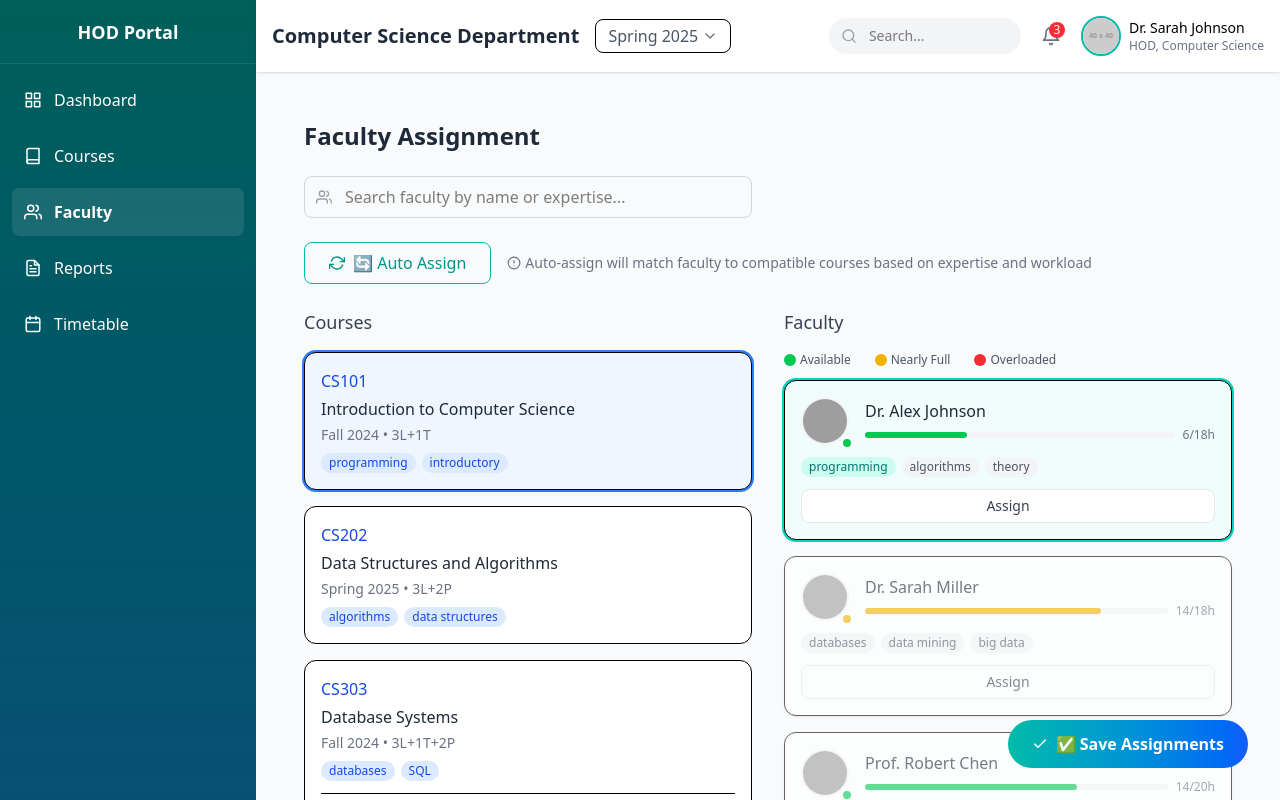
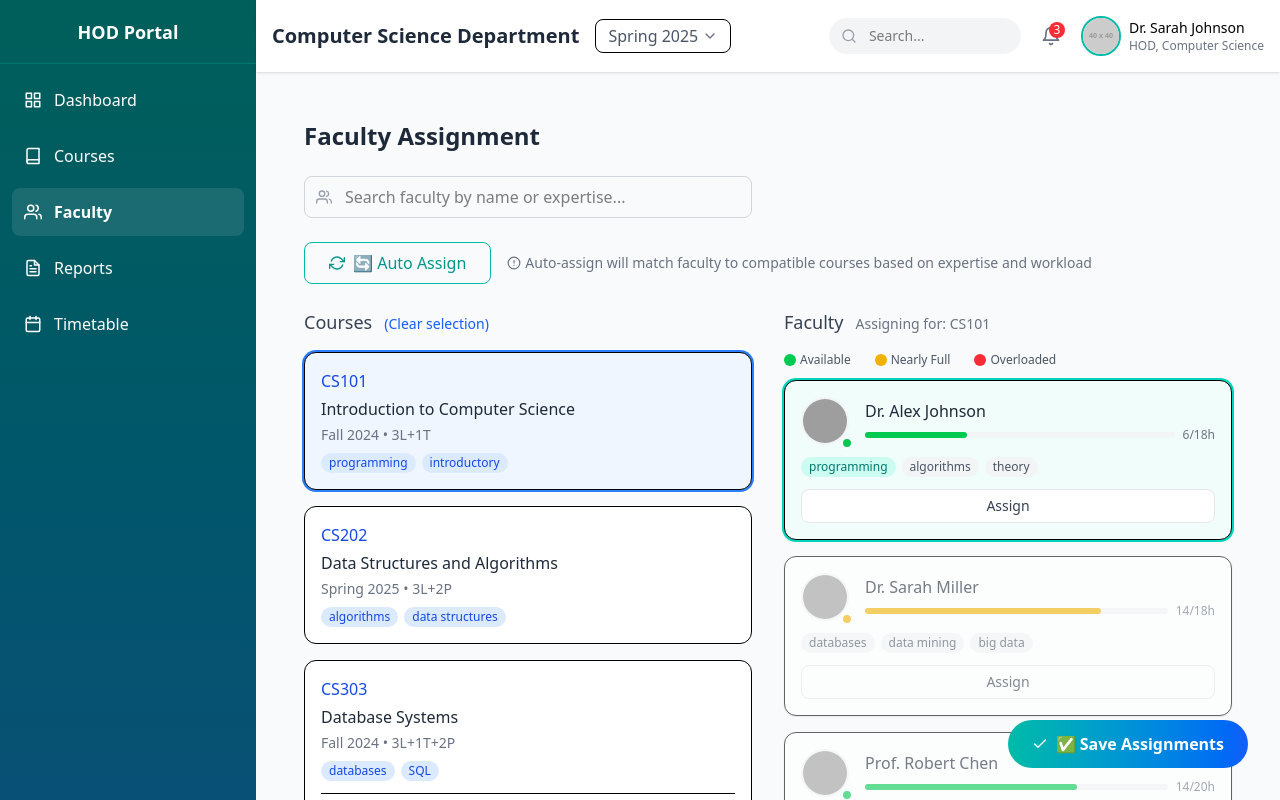
Before and after one commit to nihalsaran/engg-timetable, a React (Vite) app: page /faculty in a window 1280 px wide. Both pictures are taken after a click on the element 528 px from the left and 421 px from the top of the page. Shown: the top 800 px of the page. Built offline with nearby package versions, Linux system fonts and the light colour scheme; grey boxes are pictures that could not be loaded.

Commit message:
feat: enhance course selection with toggle and clear selection functionality

```diff
--- a/src/components/FacultyAssignment.jsx
+++ b/src/components/FacultyAssignment.jsx
@@ -299,7 +299,12 @@ export default function FacultyAssignment() {
   }, [searchTerm, faculty]);
 
   const handleSelectCourse = (course) => {
-    setSelectedCourse(course);
+    // If the course is already selected, deselect it by setting selectedCourse to null
+    if (selectedCourse && selectedCourse.id === course.id) {
+      setSelectedCourse(null);
+    } else {
+      setSelectedCourse(course);
+    }
   };
 
   const handleAssignFaculty = (facultyId) => {
@@ -430,7 +435,17 @@ export default function FacultyAssignment() {
       <div className="grid grid-cols-1 md:grid-cols-2 gap-8">
         {/* Left Column: Courses */}
         <div>
-          <h2 className="text-lg font-medium text-gray-700 mb-4">Courses</h2>
+          <h2 className="text-lg font-medium text-gray-700 mb-4">
+            Courses
+            {selectedCourse && (
+              <button
+                onClick={() => setSelectedCourse(null)}
+                className="ml-3 text-sm text-blue-600 hover:text-blue-800 font-normal"
+              >
+                (Clear selection)
+              </button>
+            )}
+          </h2>
           <div className="grid grid-cols-1 gap-4">
             {courses.map(course => {
               const assignedFaculty = faculty.find(f => f.id === course.faculty);
@@ -449,7 +464,14 @@ export default function FacultyAssignment() {
 
         {/* Right Column: Faculty */}
         <div>
-          <h2 className="text-lg font-medium text-gray-700 mb-4">Faculty</h2>
+          <h2 className="text-lg font-medium text-gray-700 mb-4">
+            Faculty
+            {selectedCourse && (
+              <span className="ml-3 text-sm text-gray-500 font-normal">
+                Assigning for: {selectedCourse.code}
+              </span>
+            )}
+          </h2>
 
           <div className="flex items-center mb-3 gap-6">
             <div className="flex items-center gap-1">
```
